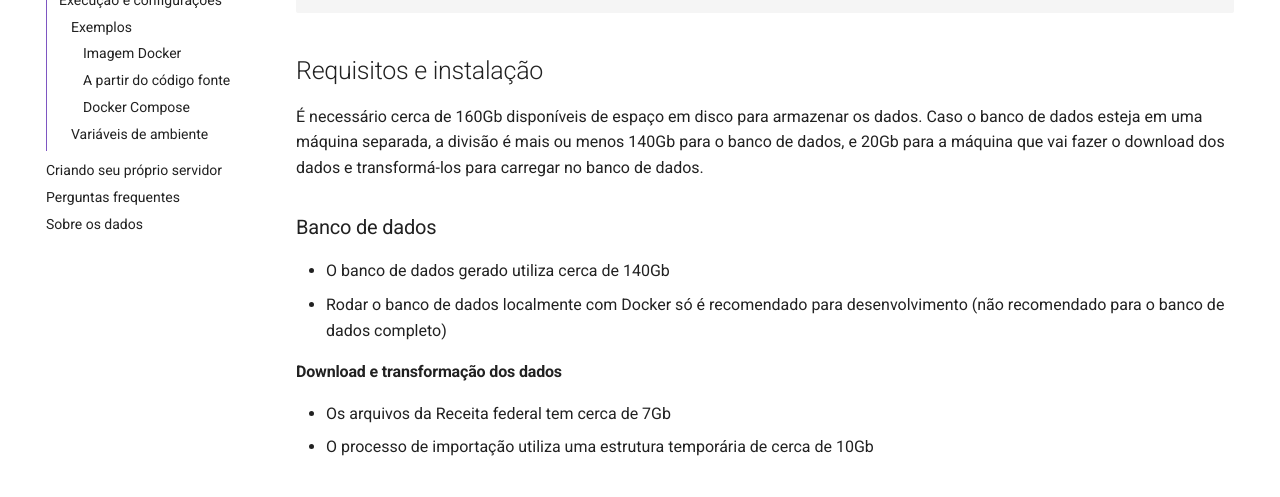
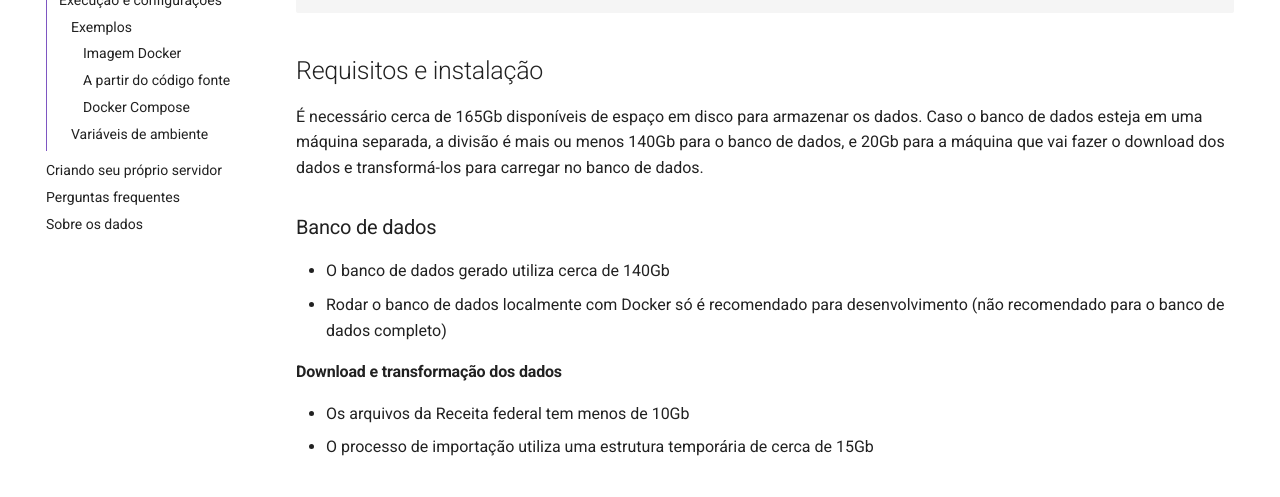
Before and after one commit to cuducos/minha-receita, an MkDocs documentation site: the page built from docs/instalacao.md, in a window 1280 px wide and 900 px high. Shown: the part 399-896 px from the top of the window. Built offline with MkDocs 1.6.1 and Material for MkDocs 9.7.7, drawn with Linux system fonts in a browser that asks for light colours; comment, search, counter and statistics services are not loaded.

Commit message:
Updates storage requirements

```diff
--- a/docs/instalacao.md
+++ b/docs/instalacao.md
@@ -14,7 +14,7 @@ $ git clone https://github.com/cuducos/minha-receita.git
 
 ## Requisitos e instalação
 
-É necessário cerca de 160Gb disponíveis de espaço em disco para armazenar os dados. Caso o banco de dados esteja em uma máquina separada, a divisão é mais ou menos 140Gb para o banco de dados, e 20Gb para a máquina que vai fazer o download dos dados e transformá-los para carregar no banco de dados.
+É necessário cerca de 165Gb disponíveis de espaço em disco para armazenar os dados. Caso o banco de dados esteja em uma máquina separada, a divisão é mais ou menos 140Gb para o banco de dados, e 20Gb para a máquina que vai fazer o download dos dados e transformá-los para carregar no banco de dados.
 
 ### Banco de dados
 
@@ -23,8 +23,8 @@ $ git clone https://github.com/cuducos/minha-receita.git
 
 #### Download e transformação dos dados
 
-* Os arquivos da Receita federal tem cerca de 7Gb
-* O processo de importação utiliza uma estrutura temporária de cerca de 10Gb
+* Os arquivos da Receita federal tem menos de 10Gb
+* O processo de importação utiliza uma estrutura temporária de cerca de 15Gb
 
 ### Imagem Docker
 
```
